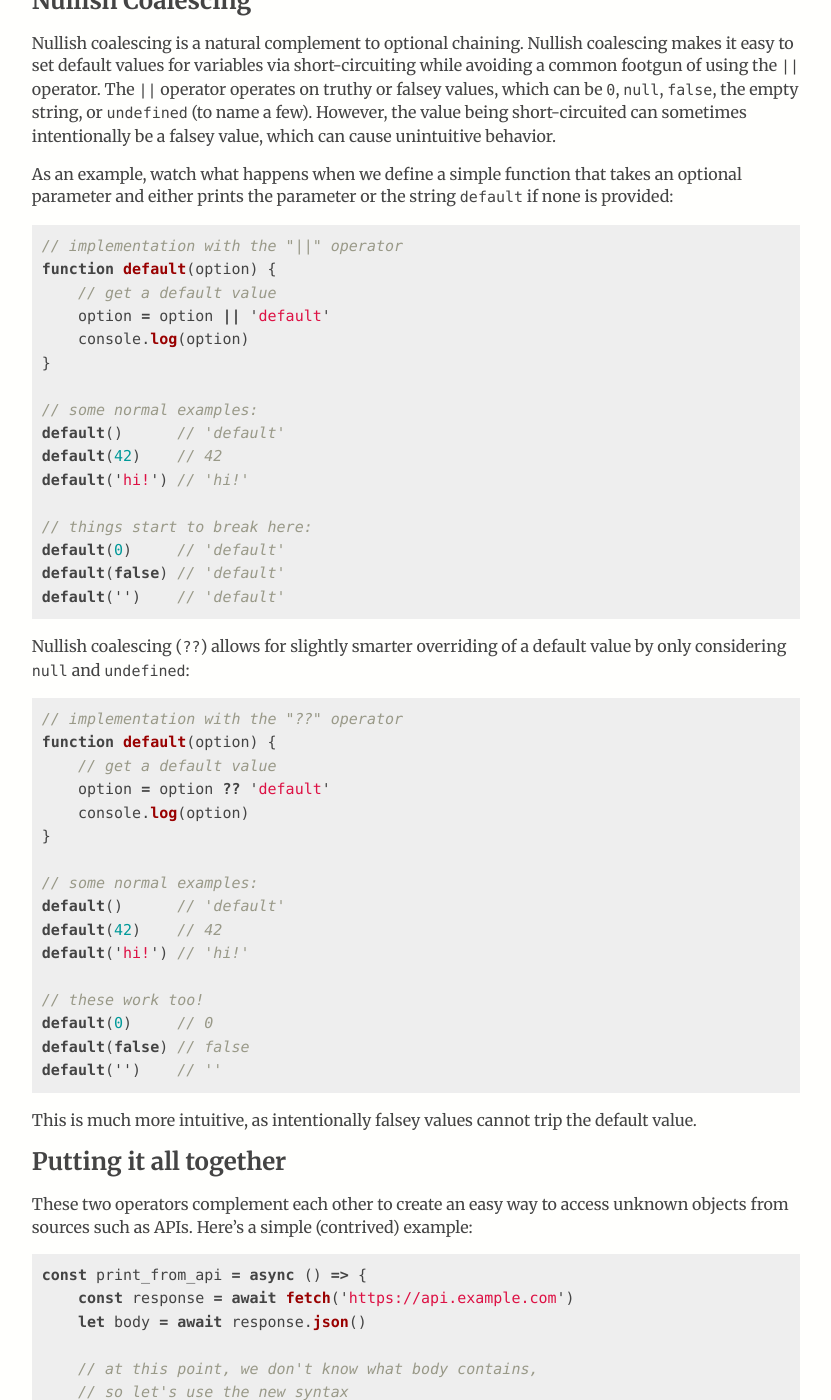
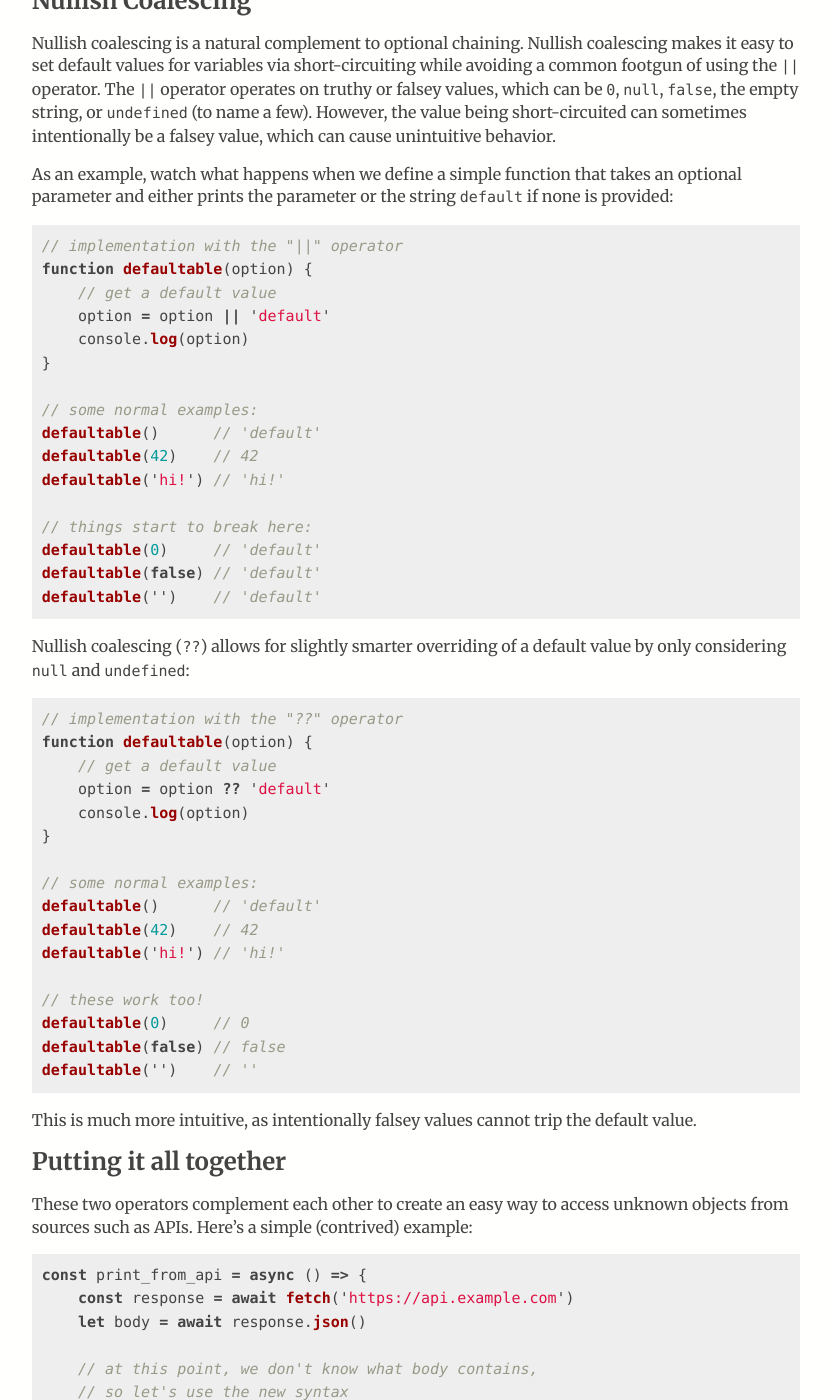
Before and after one commit to pkage/blog, a Jekyll site: the page built from _posts/2020-07-30-optional-chaining-nullish-coalescing.md, in a window 1280 px wide and 1400 px high, scrolled down 1884 px. Shown: the whole window, without its empty margins (198-1029 px from the left). Built offline with Jekyll 4.4.1, drawn with Linux system fonts in a browser that asks for light colours.

Commit message:
fix keyword collision

````diff
--- a/_posts/2020-07-30-optional-chaining-nullish-coalescing.md
+++ b/_posts/2020-07-30-optional-chaining-nullish-coalescing.md
@@ -92,21 +92,21 @@ is provided:
 
 ```js
 // implementation with the "||" operator
-function default(option) {
+function defaultable(option) {
     // get a default value
     option = option || 'default'
     console.log(option)
 }
 
 // some normal examples:
-default()      // 'default'
-default(42)    // 42
-default('hi!') // 'hi!'
+defaultable()      // 'default'
+defaultable(42)    // 42
+defaultable('hi!') // 'hi!'
 
 // things start to break here:
-default(0)     // 'default'
-default(false) // 'default'
-default('')    // 'default'
+defaultable(0)     // 'default'
+defaultable(false) // 'default'
+defaultable('')    // 'default'
 ```
 
 Nullish coalescing (`??`) allows for slightly smarter overriding of a default
@@ -114,21 +114,21 @@ value by only considering `null` and `undefined`:
 
 ```js
 // implementation with the "??" operator
-function default(option) {
+function defaultable(option) {
     // get a default value
     option = option ?? 'default'
     console.log(option)
 }
 
 // some normal examples:
-default()      // 'default'
-default(42)    // 42
-default('hi!') // 'hi!'
+defaultable()      // 'default'
+defaultable(42)    // 42
+defaultable('hi!') // 'hi!'
 
 // these work too!
-default(0)     // 0
-default(false) // false
-default('')    // ''
+defaultable(0)     // 0
+defaultable(false) // false
+defaultable('')    // ''
 ```
 
 This is much more intuitive, as intentionally falsey values cannot trip the
````
